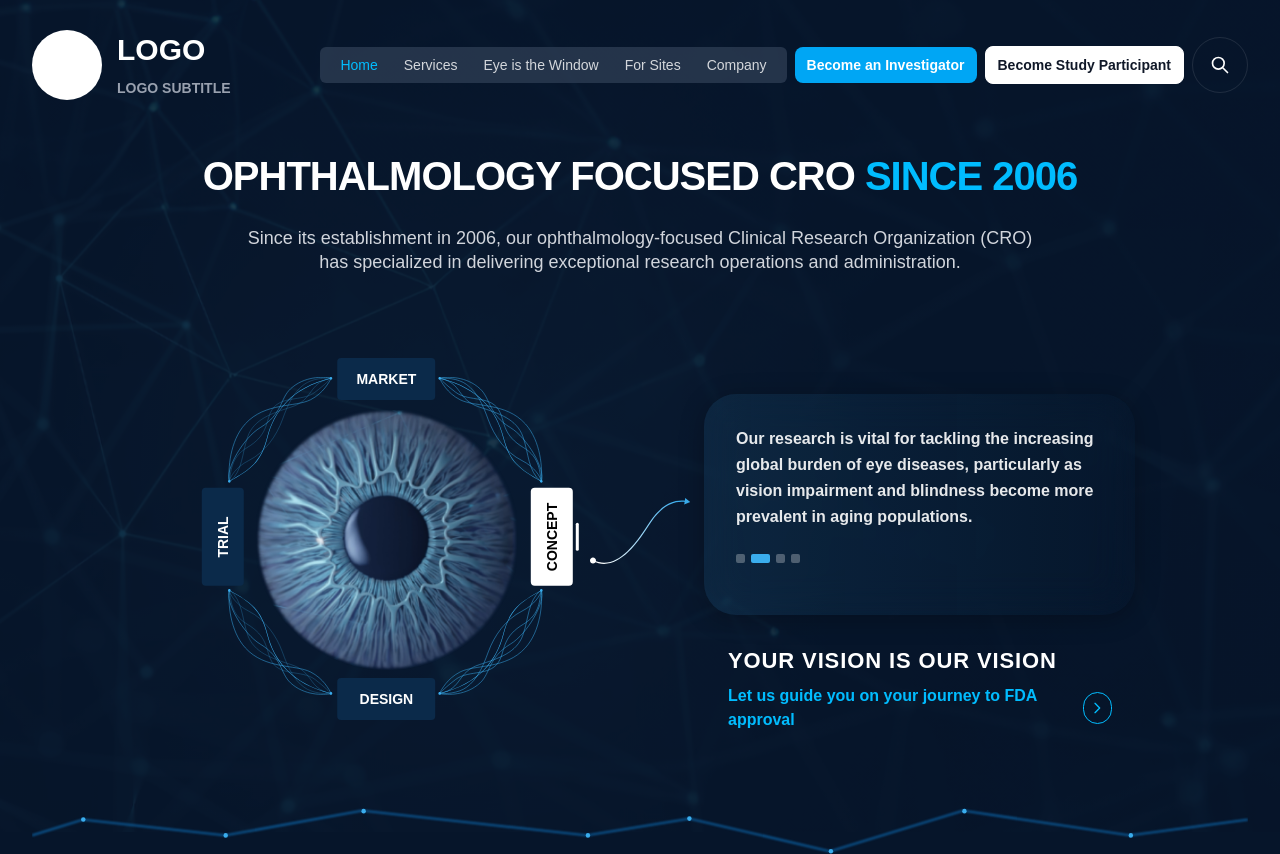
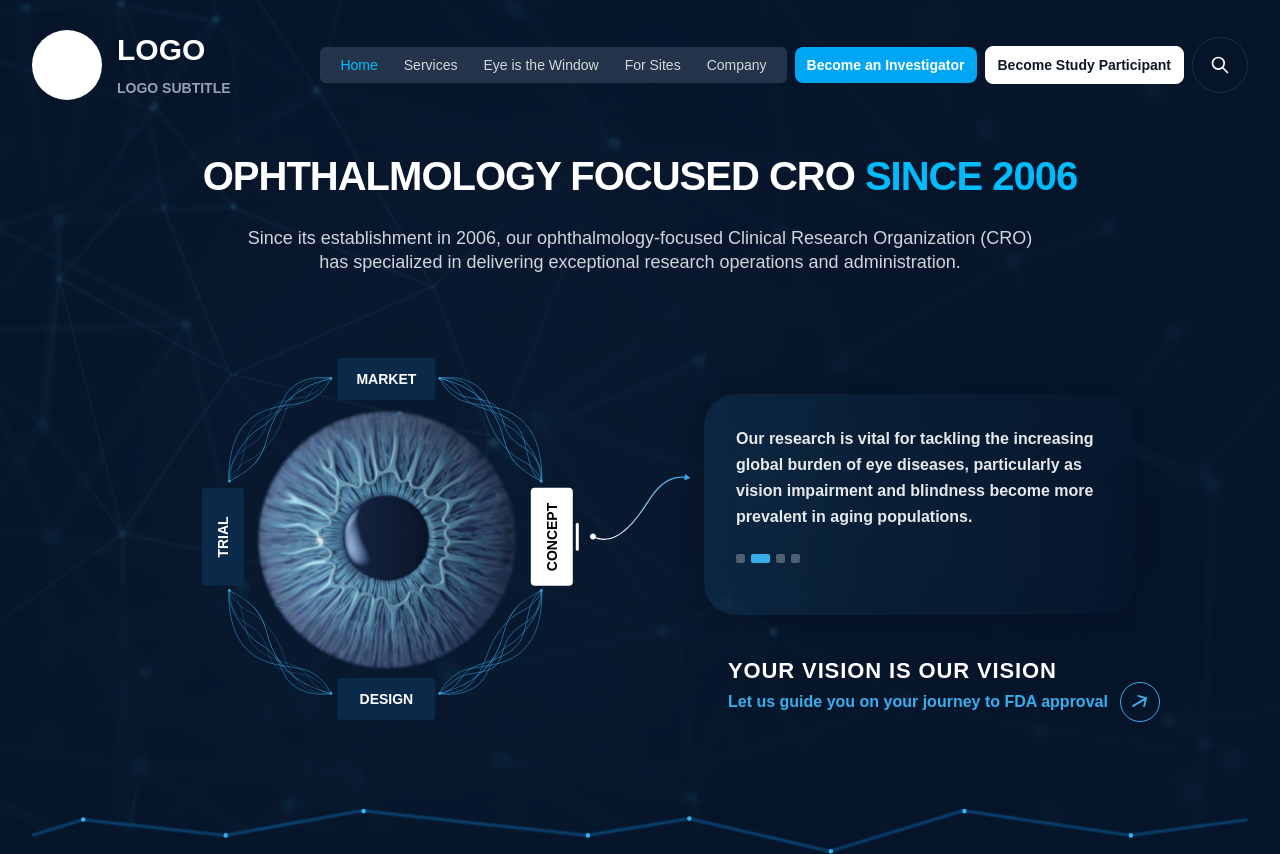
Before and after one commit to SreelakshmiTRaj/Opthalmology-app, a Next.js app: page / in a window 1280 px wide. Built offline with nearby package versions, Linux system fonts and the light colour scheme.

Commit message:
Committing with different components

```diff
--- a/src/app/components/Hero/Hero.js
+++ b/src/app/components/Hero/Hero.js
@@ -8,6 +8,7 @@ export default function Hero() {
   const nerves = "/images/Nurves.svg";
   const arrow = "/images/arrow.svg";
   const line = "/images/Group 23.svg";
+  const sideArrow = "/images/sideArrow.svg";
 
   const [rotation, setRotation] = useState(0);
   const [activeLabel, setActiveLabel] = useState("CONCEPT");
@@ -138,7 +139,6 @@ export default function Hero() {
                 >
                   {label}
 
-                  {/* Active underline */}
                   {isActive && (
                     <motion.div
                       initial={{ y: 10, opacity: 0 }}
@@ -150,7 +150,6 @@ export default function Hero() {
                     />
                   )}
 
-                  {/* Hover underline */}
                   <AnimatePresence>
                     {!isActive && isHovering && (
                       <motion.div
@@ -170,7 +169,7 @@ export default function Hero() {
           </motion.div>
         </div>
 
-        <div className="absolute top-[9rem] left-[26rem] w-[6.5rem] h-[4.1rem]">
+        <div className="absolute top-[7.5rem] left-[26rem] w-[6.5rem] h-[4.1rem]">
           <Image
             src={arrow}
             alt="Curved arrow"
@@ -179,7 +178,6 @@ export default function Hero() {
           />
         </div>
 
-        {/* Text Box + CTA */}
         <div className="relative w-full lg:w-1/2 pt-10 lg:pl-16 flex flex-col items-center lg:items-start text-center lg:text-left">
           <AnimatePresence mode="wait">
             <motion.div
@@ -223,7 +221,6 @@ export default function Hero() {
                 </p>
               )}
 
-              {/* Small indicator dots */}
               <div className="flex items-center space-x-1.5 mt-6 justify-start">
                 {["MARKET", "CONCEPT", "DESIGN", "TRIAL"].map((label) => {
                   const isActive = activeLabel === label;
@@ -247,32 +244,31 @@ export default function Hero() {
             <h3 className="text-[1.375rem] leading-none font-bold uppercase tracking-[0.04em] text-white font-poppins">
               YOUR VISION IS OUR VISION
             </h3>
+
             <a
               href="#"
-              className="group flex items-center mt-3 text-sky-400 font-semibold transition duration-300"
+              className="group inline-flex items-center font-poppins font-semibold text-[1rem] leading-none text-[#3AADED] transition duration-300"
             >
-              Let us guide you on your journey to FDA approval
+              <span className="whitespace-nowrap">
+                Let us guide you on your journey to FDA approval
+              </span>
+
               <div
-                className="w-8 h-8 ml-3 border border-accent-blue rounded-full flex items-center justify-center
-                  bg-transparent transition-all duration-300 ease-in-out
-                  group-hover:bg-accent-blue group-hover:border-accent-blue group-hover:scale-110"
+                className="ml-3 w-10 h-10 border border-[#3AADED] rounded-full flex items-center justify-center
+    bg-transparent transition-all duration-300 ease-in-out
+    group-hover:bg-[#3AADED] group-hover:border-[#3AADED] group-hover:scale-110 relative flex-shrink-0"
               >
-                <svg
-                  className="w-4 h-4 text-accent-blue transition-all duration-300 ease-in-out group-hover:hidden"
-                  fill="none"
-                  stroke="currentColor"
-                  viewBox="0 0 24 24"
-                >
-                  <path
-                    strokeLinecap="round"
-                    strokeLinejoin="round"
-                    strokeWidth="2"
-                    d="M9 5l7 7-7 7"
+                <div className="relative w-4 h-4 flex items-center justify-center">
+                  <Image
+                    src={sideArrow}
+                    alt="Arrow"
+                    fill
+                    className="object-contain transition-opacity duration-300 ease-in-out group-hover:opacity-0"
                   />
-                </svg>
+                </div>
 
                 <svg
-                  className="hidden w-4 h-4 text-white transition-all duration-300 ease-in-out group-hover:block"
+                  className="absolute w-5 h-5 text-white opacity-0 transition-opacity duration-300 ease-in-out group-hover:opacity-100"
                   fill="none"
                   stroke="currentColor"
                   viewBox="0 0 24 24"
```
Also changed, not shown: public/images/sideArrow.svg (added).
